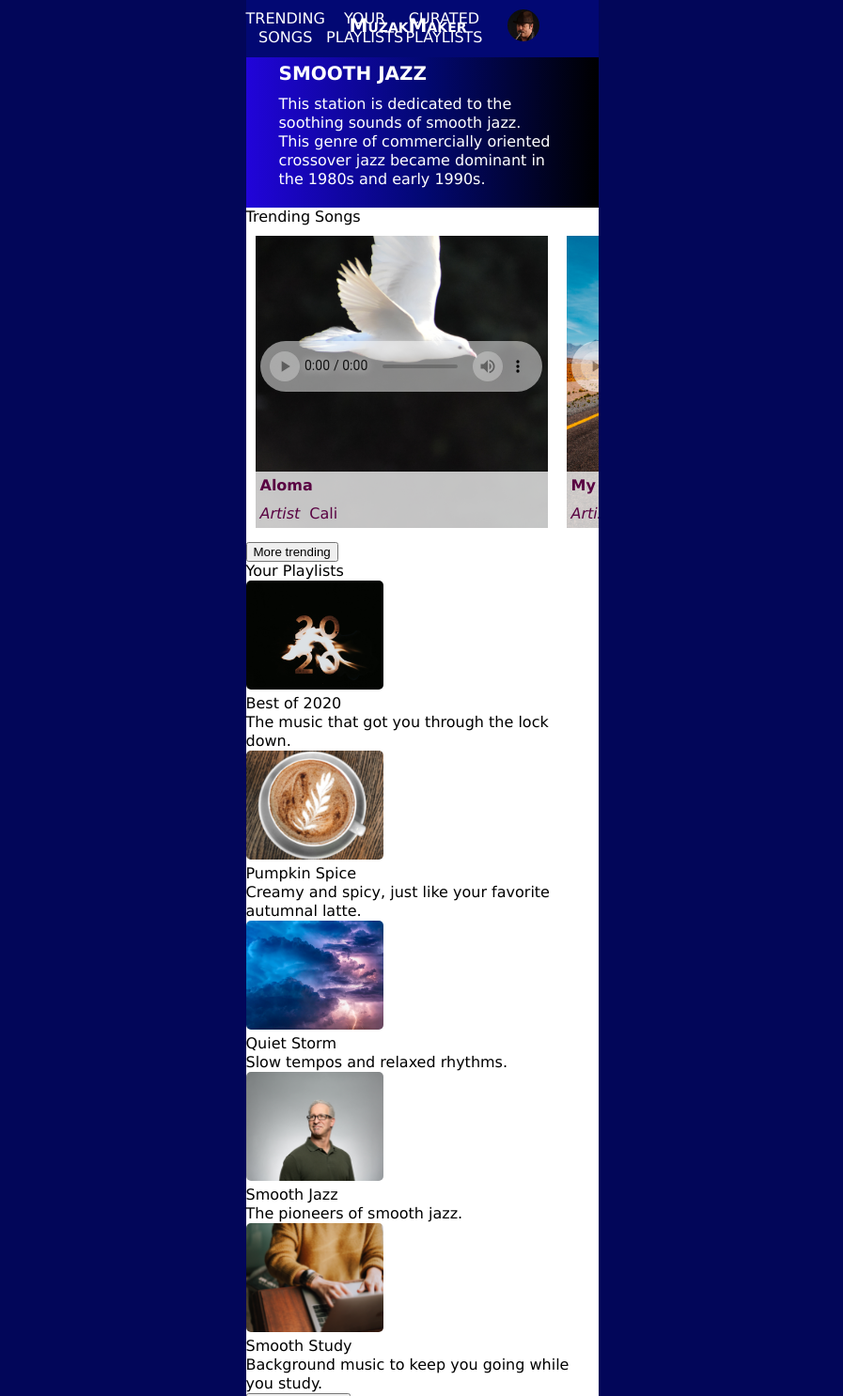
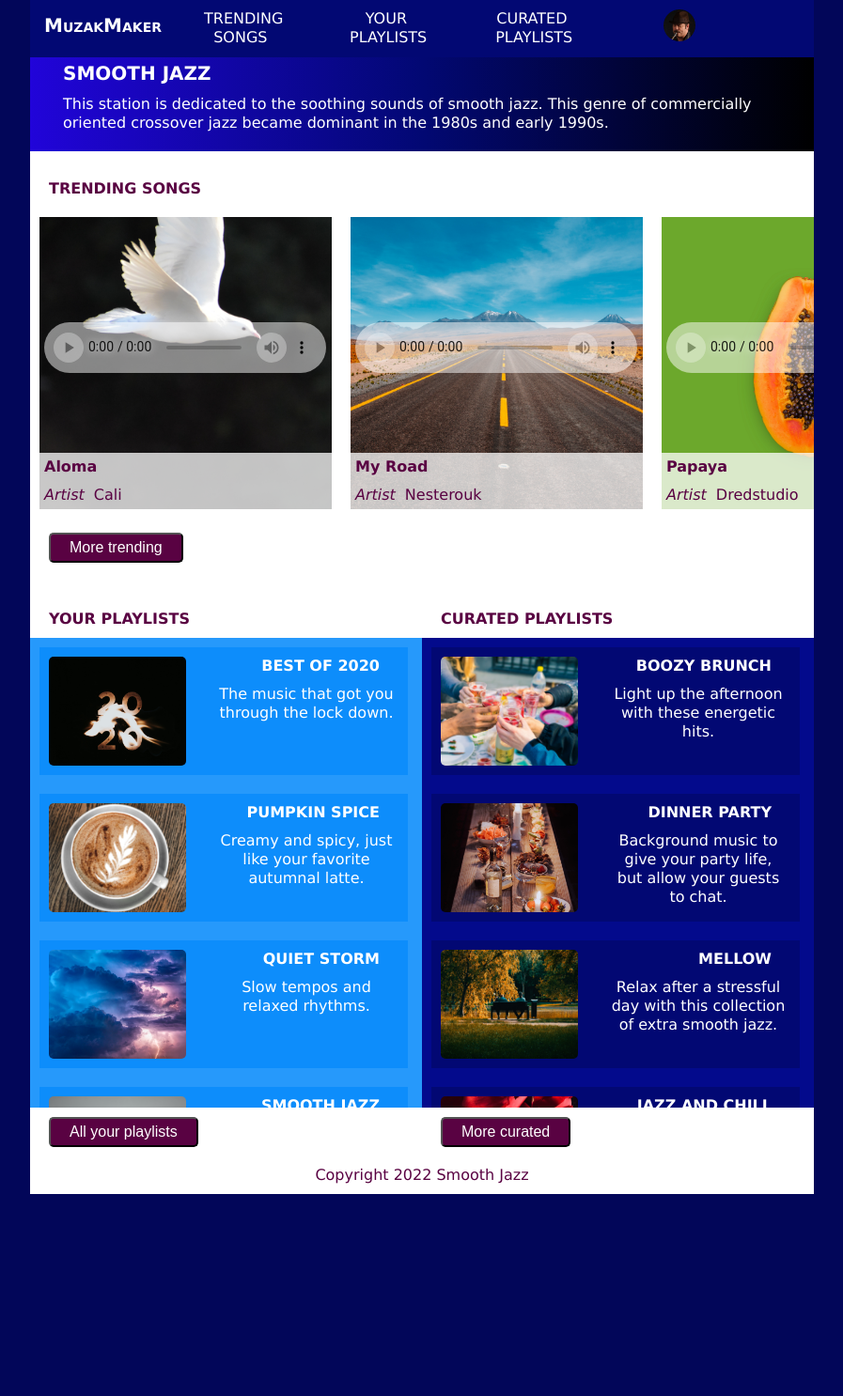
Before and after one commit to dchurst/streamingmedia, a plain HTML site: page index.html in a window 1280 px wide. Shown: the top 1486 px of the page at 94% size, without its empty margins (191-1088 px from the left). After the commit the page ends 1271 px from the top, so only its background shows below. Drawn offline with Linux system fonts and the light colour scheme.

Commit message:
Mobile Version complete
completed mobile development

```diff
--- a/index.html
+++ b/index.html
@@ -29,7 +29,7 @@
         <main>
             <section id="trending">
                 <h2>Trending Songs</h2>
-                <div class="scroll-section">
+                <div class="grid-layout">
                     <section>
                         <div>
                             <h3>Aloma</h3>
@@ -104,63 +104,67 @@
                 <button type="button">More trending</button>
             </section>
 
-            <section>
+            <section id="playlists">
                 <h2>Your Playlists</h2>
-                <section>
+                <div class="grid-layout">
+                    <a href="#">
                         <img src="images/best-of-2020-cover.png" alt="2020 written with fancy effects" width="146" height="116">
                         <h3>Best of 2020</h3>
                         <p>The music that got you through the lock down.</p>
-                </section>
-                <section>
+                    </a>
+                    <a href="#">
                         <img src="images/pumpkin-spice-cover.png" alt="Pumpkin spice coffee" width="146" height="116">
                         <h3>Pumpkin Spice</h3>
                         <p>Creamy and spicy, just like your favorite autumnal latte.</p>
-                </section>
-                <section>
+                    </a>
+                    <a href="#">
                         <img src="images/quiet-storm-cover.png" alt="Storm clouds with lightning striking" width="146" height="116">
                         <h3>Quiet Storm</h3>
                         <p>Slow tempos and relaxed rhythms.</p>
-                </section>
-                <section>
+                    </a>
+                    <a href="#">
                         <img src="images/smooth-jazz-cover.png" alt="Middle aged man in green collared shirt" width="146" height="116">
                         <h3>Smooth Jazz</h3>
                         <p>The pioneers of smooth jazz.</p>
-                </section>
-                <section>
+                    </a>
+                    <a href="#">
                         <img src="images/smooth-study-cover.png" alt="Person in orange sweater working on laptop" width="146" height="116">
                         <h3>Smooth Study</h3>
                         <p>Background music to keep you going while you study.</p>
-                </section>
+                    </a>
+                </div>
                 <button type="button">All your playlists</button>
             </section>
 
-            <section>
+            <section id="curated">
                 <h2>Curated Playlists</h2>
-                <section>
+                <div class="grid-layout">
+                    <a href="#">
                         <img src="images/boozy-brunch-cover.png" alt="People toasting with drinks over brunch" width="146" height="116">
                         <h3>Boozy Brunch</h3>
                         <p>Light up the afternoon with these energetic hits.</p>
-                </section>
-                <section>
+                    </a>
+                    <a href="#">
                         <img src="images/dinner-party-cover.png" alt="Long skinny dinner table setup for fancy dinner" width="146" height="116">
                         <h3>Dinner Party</h3>
                         <p>Background music to give your party life, but allow your guests to chat.</p>
-                </section>
-                <section>
+                    </a>
+                    <a href="#">
                         <img src="images/mellow-cover.png" alt="Park bench next to sidewalk in pretty park area" width="146" height="116">
                         <h3>Mellow</h3>
                         <p>Relax after a stressful day with this collection of extra smooth jazz.</p>
-                </section>
-                <section>
+                    </a>
+                    <a href="#">
                         <img src="images/jazz-chill-cover.png" alt="Close up of a red rose" width="146" height="116">
                         <h3>Jazz and Chill</h3>
                         <p>Set the mood with these silky sounds.</p>
-                </section>
-                <section>
+                    </a>
+                    <a href="#">
                         <img src="images/smooth-saxophone-cover.png" alt="Close-up of saxophone ensemble on stage" width="146" height="116">
                         <h3>Jazz Saxophone</h3>
                         <p>The greatest collection of your sax favorites</p>
-                </section>
+                    </a>
+                </div>
                 <button type="button">More curated</button>
             </section>
         </main>
--- a/style.css
+++ b/style.css
@@ -57,6 +57,7 @@ table {
     --maroon: #590242;
     --white: #ffffff;
     --light-grey: #FFFFFFBF;
+    --opacity-grey: #FFFFFF80;
     --black: #000000;
 }
 
@@ -115,23 +116,23 @@ nav ul {
 }
 
 nav li {
-    margin: 10px auto 25px;
+    margin: 10px 0;
+}
+
+nav li:hover {
+    background-color: var(--maroon);
 }
 
 nav a {
     color: var(--white);
+    font-weight: 1em;
     text-decoration: none;
     text-transform: uppercase;
 }
 
-nav a:hover {
-    background-color: var(--maroon);
-    padding: 5px;
-}
-
 nav ul li:first-of-type {
     position: absolute;
-    top: 5px;
+    top: 7px;
     left: 110px;
 }
 
@@ -203,25 +204,33 @@ input:checked ~ label:not(.steps) span:before, input:checked ~ label:not(.steps)
 
 /* Trending Songs */
 
+#trending h2 {
+    color: var(--maroon);
+    font-size: 1em;
+    font-weight: bold;
+    margin: 30px 0 10px 20px;
+    text-transform: uppercase;
+}
+
 #trending h3 {
     color: var(--maroon);
     font-size: 1em;
     font-weight: bold;
 }
 
-.scroll-section {
+.grid-layout {
     display: grid;
     grid-template-columns: repeat(5, 1fr);
     overflow-x: auto;
     overflow-y: hidden;
 }
 
-.scroll-section section {
+.grid-layout section {
     margin: 10px;
     position: relative;
 }
 
-.scroll-section div {
+.grid-layout div {
     position: absolute;
     top: 251px;
     background-color: var(--light-grey);
@@ -254,7 +263,20 @@ audio {
     left: 5px;
 }
 
-/* Webkit Scrollbar */
+button {
+    font-size: 1em;
+    background-color: var(--maroon);
+    color: var(--white);
+    padding: 5px 20px 5px 20px;
+    border-radius: 5px;
+    margin: 10px 0 20px 20px;
+}
+
+button:hover {
+    background-color: var(--dark-blue);
+}
+
+/* Trending Webkit Scrollbar */
 
 #trending ::-webkit-scrollbar {
     width: 15px;
@@ -270,43 +292,106 @@ audio {
 }
 
 #trending ::-webkit-scrollbar-thumb:hover {
-    background-color: var(--maroon);
-}
-
-#playlists ::-webkit-scrollbar, #curated ::-webkit-scrollbar {
-
-}
-
-#playlists ::-webkit-scrollbar-track, #curated ::-webkit-scrollbar-track  {
-
-}
-
-#playlists ::-webkit-scrollbar-thumb, #curated ::-webkit-scrollbar-thumb {
-
-}
-
-#playlists ::-webkit-scrollbar-thumb:hover, #curated ::-webkit-scrollbar-thumb:hover {
-
+    background-color: var(--darkest-blue);
 }
 
 /* Webkit Audio */
 
 audio::-webkit-media-controls-mute-button {
-    background-color: #ffffff;
+    background-color: var(--white);
     border-radius: 50%;
 }
 
 audio::-webkit-media-controls-play-button {
-    background-color: #ffffff;
+    background-color: var(--white);
     border-radius: 50%;
 }
 
 audio::-webkit-media-controls-enclosure {
-    background-color: rgba(255, 255, 255, .5);
+    background-color: var(--opacity-grey);
 }
 
+/* Your Playlists - Curated Playlists */
 
-/* Media Queries */
+#playlists h2, #curated h2 {
+    color: var(--maroon);
+    font-size: 1em;
+    font-weight: bold;
+    margin: 30px 0 10px 20px;
+    text-transform: uppercase;
+}
+
+#playlists a h3, #curated a h3 {
+    font-weight: bold;
+    font-size: 1em;
+    margin: 0 20px 0;
+    text-transform: uppercase;
+}
+
+#playlists a p, #curated a p {
+    font-size: 1em;
+    margin: 10px 5px 0;
+}
+
+#playlists a:hover, #curated a:hover {
+    background-color: var(--maroon);
+}
+
+#playlists div {
+    background-color: var(--light-blue);
+}
+
+#playlists a {
+    background-color: var(--sky-blue);
+    color: var(--white);
+    margin: 10px 15px 10px 10px;
+    padding: 10px;
+    text-align: center;
+    text-decoration: none;
+}
+
+#curated div {
+    background-color: var(--reg-blue);
+}
+
+#curated a {
+    background-color: var(--dark-blue);
+    color: var(--white);
+    margin: 10px 15px 10px 10px;
+    padding: 10px;
+    text-align: center;
+    text-decoration: none;
+}
+
+/* Playlists Webkit Scrollbar */
+
+#playlists ::-webkit-scrollbar, #curated ::-webkit-scrollbar {
+    width: 15px;
+}
+
+#playlists ::-webkit-scrollbar-track, #curated ::-webkit-scrollbar-track  {
+    box-shadow: inset 0 0 15px var(--darkest-blue);
+}
+
+#playlists ::-webkit-scrollbar-thumb, #curated ::-webkit-scrollbar-thumb {
+    background-color: var(--darkest-blue);
+    border-radius: 5px;
+}
+
+#playlists ::-webkit-scrollbar-thumb:hover, #curated ::-webkit-scrollbar-thumb:hover {
+    background-color: var(--white);
+}
+
+/* Footer */
+
+footer p{
+    text-align: center;
+    padding-bottom: 10px;
+    margin-top: 50px;
+    color: var(--maroon);
+}
+
+/***** Media Queries *****/
 
 @media screen and (min-width:834px) {
     ul {
@@ -319,4 +404,65 @@ audio::-webkit-media-controls-enclosure {
     label span, input {
         display: none;
     }
+
+    body {
+        width: 834px;
+    }
+
+    nav li {
+        height: 100%;
+        margin: 0;
+        padding: 10px 30px 0;
+        width: 50%;
+    }
+
+    nav ul li:first-of-type {
+        height: 90%;
+        position: static;
+        padding: 15px 15px 0;
+        width: 80%;
+    }
+
+    nav a img {
+        margin-left: 4px;
+    }
+
+    #curated, #playlists {
+        width: 50%;
+    }
+
+    #playlists {
+        float: left;
+    }
+
+    #curated {
+        float: right;
+    }
+
+    #playlists .grid-layout, #curated .grid-layout {
+        display: grid;
+        grid-template-columns: repeat(1, 1fr);
+        overflow-x: hidden;
+        overflow-y: auto;
+        height: 500px;
+    }
+
+    #playlists h3, #curated h3 {
+        color: var(--white);
+        float: right;
+        margin-right: 9%;
+    }
+
+    #playlists p, #curated p{
+        float: right;
+        width: 50%;
+        }
+
+    #playlists img, #curated img {
+        float: left;
+    }
+
+    button {
+
+    }
 }
```
Lines whose indentation alone changed are shown as unchanged.
